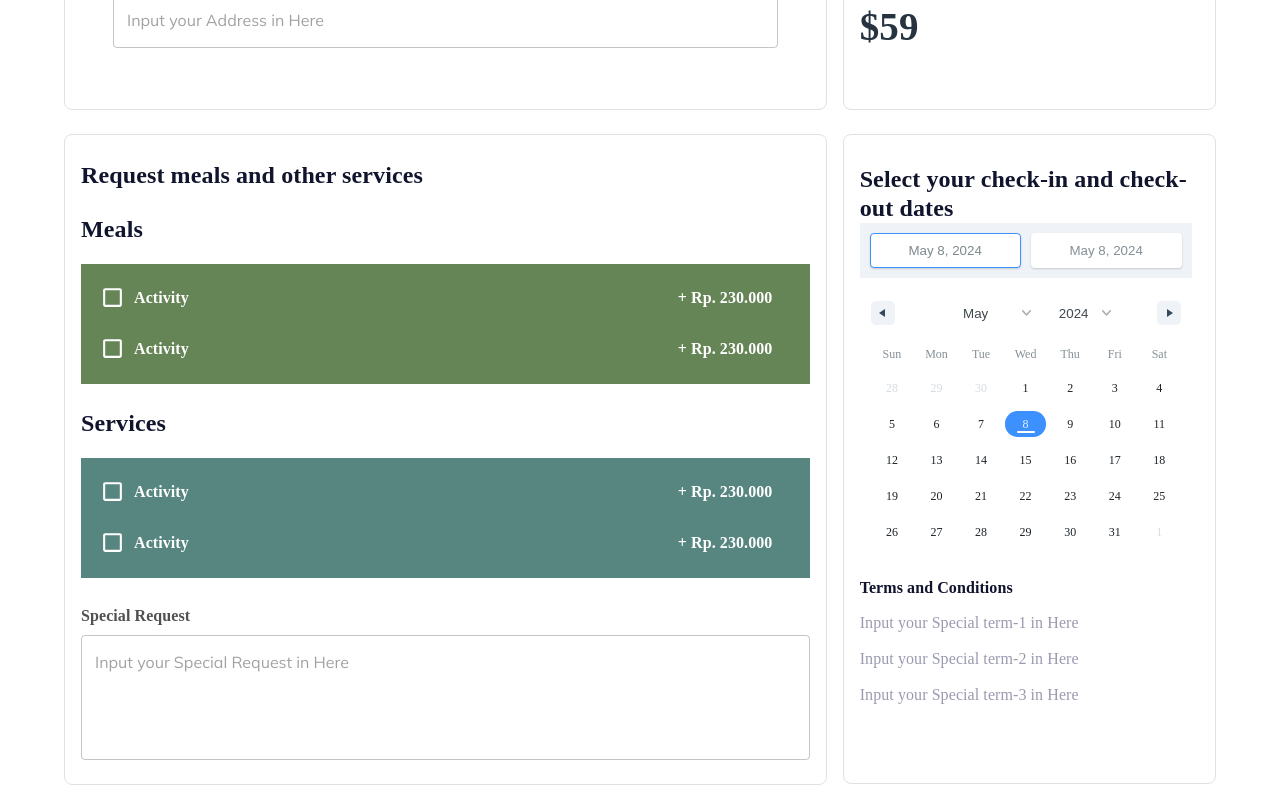
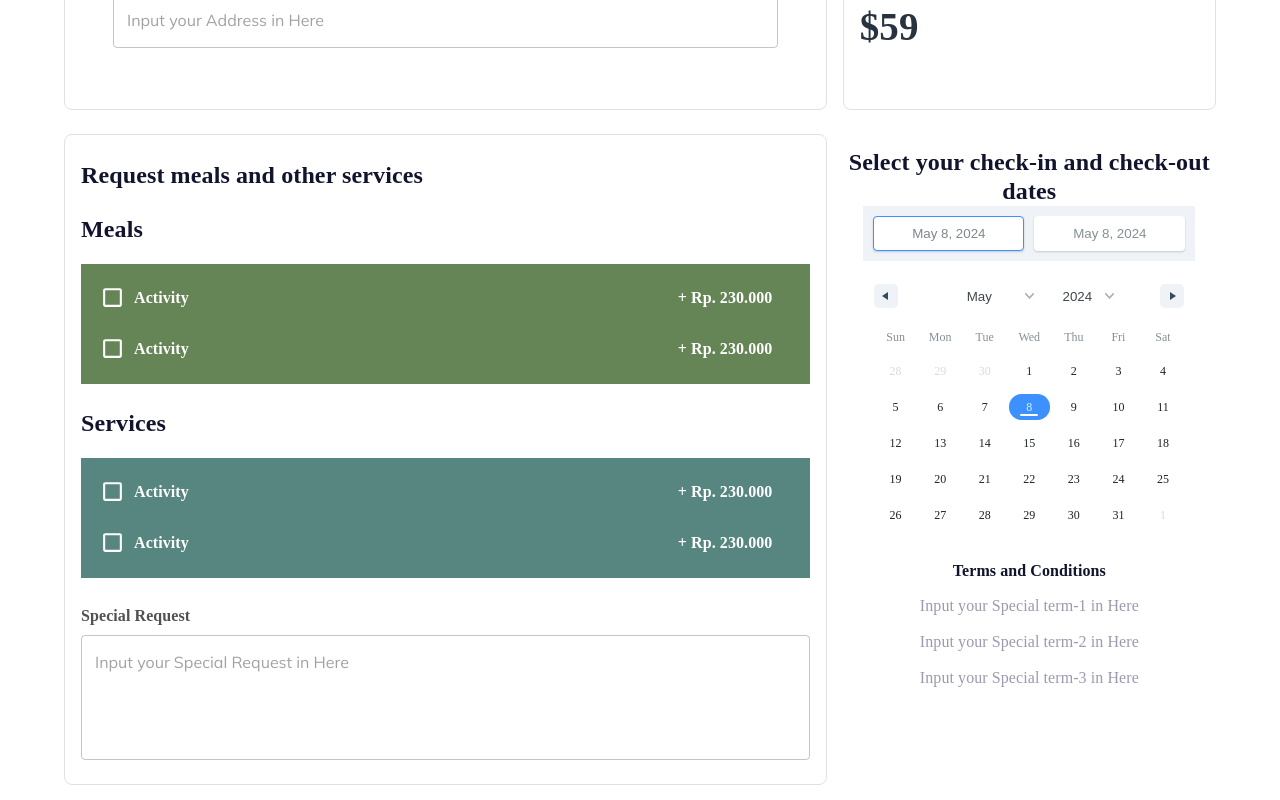
Before and after one commit to Software-Lifecycle-Consultants/slc-open-hms, a Next.js app: page /checkout in a window 1280 px wide. Shown: the part 880-1680 px from the top of the page. Built offline with nearby package versions, Linux system fonts and the light colour scheme.

Commit message:
Pull changers from release-qa1.0.5-dup

```diff
--- a/app/admin/dashboard/page.tsx
+++ b/app/admin/dashboard/page.tsx
@@ -7,12 +7,10 @@ import React from "react";
 import BillingDetails from "@/components/checkout/BillingDetails";
 import BookingInfo from "@/components/checkout/BookingInfo";
 import ExtraFacilitation from "@/components/checkout/ExtraFacilitation";
-
 /**
  * CheckoutScreen component represents the checkout screen of the website.
  * It includes sections like Heading, Billing details form, Booking info, Extra facilitation, Calender and Submit button.
  */
-
 const AdminDashboard = () => {
   return (
     <>
@@ -51,7 +49,6 @@ const AdminDashboard = () => {
             </Grid>
           </Grid>
         </Container>
-
         <Container>
           <Grid container spacing={2}>
             <Grid item xs={12} md={8}>
--- a/app/checkout/page.tsx
+++ b/app/checkout/page.tsx
@@ -7,7 +7,7 @@ import React from "react";
 import BillingDetails from "@/components/checkout/BillingDetails";
 import BookingInfo from "@/components/checkout/BookingInfo";
 import ExtraFacilitation from "@/components/checkout/ExtraFacilitation";
-
+import TermAndCondition from "@/components/checkout/TermAndCondition";
 /**
  * CheckoutScreen component represents the checkout screen of the website.
  * It includes sections like Heading, Billing details form, Booking info, Extra facilitation, Calender and Submit button.
@@ -48,6 +48,7 @@ const CheckoutScreen = () => {
             </Grid>
             <Grid item xs={12} md={4}>
               <Calender />
+              <TermAndCondition/>
             </Grid>
           </Grid>
         </Container>
--- a/components/checkout/Calender.tsx
+++ b/components/checkout/Calender.tsx
@@ -1,14 +1,15 @@
 "use client";
 import React, { useState } from "react";
-import { Box, Typography, Card, CardContent } from "@mui/material";
-import { DateRange,Range} from "react-date-range";
+import { LocalizationProvider } from "@mui/x-date-pickers/LocalizationProvider";
+import { AdapterDayjs } from "@mui/x-date-pickers/AdapterDayjs";
+import { Box, Typography } from "@mui/material";
+import { DateRange, Range } from "react-date-range";
 import "react-date-range/dist/styles.css"; // Import the styles
 import "react-date-range/dist/theme/default.css";
-import { calenderData, termsText } from "@/data/checkoutPage";
-import { lora, mulish } from "../../app/fonts";
+import { calenderData } from "@/data/checkoutPage";
+import { lora } from "../../app/fonts";
 
 const Calender = () => {
-  /* State for managing the selected date range */
   const [state, setState] = useState<Range[]>([
     {
       startDate: new Date(),
@@ -18,18 +19,7 @@ const Calender = () => {
   ]);
 
   return (
-    <>
-      <Card
-        elevation={0}
-        sx={{
-          borderRadius: "8px",
-          maxWidth: "397px",
-          border: "1px solid",
-          borderColor: "var(--light-separators-colors-secondary, #E1E1E1)",
-          height: "650px",
-        }}
-      >
-        <CardContent>
+    <LocalizationProvider dateAdapter={AdapterDayjs}>
       {/* Calendar title */}
       <Typography
         variant="h5"
@@ -42,11 +32,12 @@ const Calender = () => {
           letterSpacing: "0.12px",
           fontWeight: "700",
           marginTop: "14px",
+          textAlign: "center",
         }}
       >
         {calenderData.calenderTitle}
       </Typography>
-          <Box sx={{ backgroundColor: "" }}>
+      <Box sx={{ justifyContent: "center", display: "flex" }}>
         {/* Calendar component */}
         <DateRange
           editableDateInputs={true}
@@ -55,72 +46,7 @@ const Calender = () => {
           ranges={state}
         />
       </Box>
-          {/* Terms and Conditions */}
-          <Typography
-            variant="h5"
-            className={mulish.className}
-            style={{
-              color: "#11142D",
-              fontSize: "16px",
-              lineHeight: "120%",
-              fontStyle: "normal",
-              letterSpacing: "0.08px",
-              fontWeight: "700",
-              marginTop: "8px",
-            }}
-          >
-            {termsText.termTitle}
-          </Typography>
-          {/* Special Request */}
-          <Typography
-            variant="body1"
-            className={mulish.className}
-            style={{
-              color: "#9A9AB0",
-              fontSize: "16px",
-              lineHeight: "125%",
-              fontStyle: "normal",
-              letterSpacing: "0.08px",
-              fontWeight: "400",
-              marginTop: "16px",
-            }}
-          >
-           {termsText.term1}
-          </Typography>
-          <Typography
-            variant="body1"
-            className={mulish.className}
-            style={{
-              color: "#9A9AB0",
-              fontSize: "16px",
-              lineHeight: "125%",
-              fontStyle: "normal",
-              letterSpacing: "0.08px",
-              fontWeight: "400",
-              marginTop: "16px",
-            }}
-          >
-            {termsText.term2}
-          </Typography>
-          <Typography
-            variant="body1"
-            className={mulish.className}
-            style={{
-              color: "#9A9AB0",
-              fontSize: "16px",
-              lineHeight: "125%",
-              fontStyle: "normal",
-              letterSpacing: "0.08px",
-              fontWeight: "400",
-              marginTop: "16px",
-            }}
-          >
-            {termsText.term3}
-          </Typography>
-        </CardContent>
-      </Card>
-    </>
+    </LocalizationProvider>
   );
 };
-
 export default Calender;
--- /dev/null
+++ b/components/checkout/TermAndCondition.tsx
@@ -0,0 +1,83 @@
+"use client";
+import React from "react";
+import { Typography } from "@mui/material";
+import "react-date-range/dist/styles.css"; // Import the styles
+import "react-date-range/dist/theme/default.css";
+import { mulish } from "../../app/fonts";
+import { termsText } from "@/data/checkoutPage";
+import { Grid } from "@mui/material";
+
+const TermAndCondition = () => {
+  return (
+    <Grid>
+      {/* Terms and Conditions */}
+      <Typography
+        variant="h5"
+        className={mulish.className}
+        style={{
+          color: "#11142D",
+          fontSize: "16px",
+          lineHeight: "120%",
+          fontStyle: "normal",
+          letterSpacing: "0.08px",
+          fontWeight: "700",
+          marginTop: "8px",
+          textAlign: "center",
+        }}
+      >
+        {termsText.termTitle}
+      </Typography>
+      {/* Special Request */}
+      <Typography
+        variant="body1"
+        className={mulish.className}
+        style={{
+          color: "#9A9AB0",
+          fontSize: "16px",
+          lineHeight: "125%",
+          fontStyle: "normal",
+          letterSpacing: "0.08px",
+          fontWeight: "400",
+          marginTop: "16px",
+          textAlign: "center",
+        }}
+      >
+        {termsText.term1}
+      </Typography>
+      <Typography
+        variant="body1"
+        className={mulish.className}
+        style={{
+          color: "#9A9AB0",
+          fontSize: "16px",
+          lineHeight: "125%",
+          fontStyle: "normal",
+          letterSpacing: "0.08px",
+          fontWeight: "400",
+          marginTop: "16px",
+          textAlign: "center",
+        }}
+      >
+        {termsText.term2}
+      </Typography>
+      <Typography
+        variant="body1"
+        className={mulish.className}
+        style={{
+          color: "#9A9AB0",
+          fontSize: "16px",
+          lineHeight: "125%",
+          fontStyle: "normal",
+          letterSpacing: "0.08px",
+          fontWeight: "400",
+          marginTop: "16px",
+          textAlign: "center",
+        }}
+      >
+        {termsText.term3}
+      </Typography>
+    </Grid>
+  );
+};
+
+export default TermAndCondition;
```
Also changed, not shown: app/register/page.tsx (+28 -8 lines), components/homePage/LogoCarousel.tsx (+24 -4 lines). Lines whose indentation alone changed are shown as unchanged.
